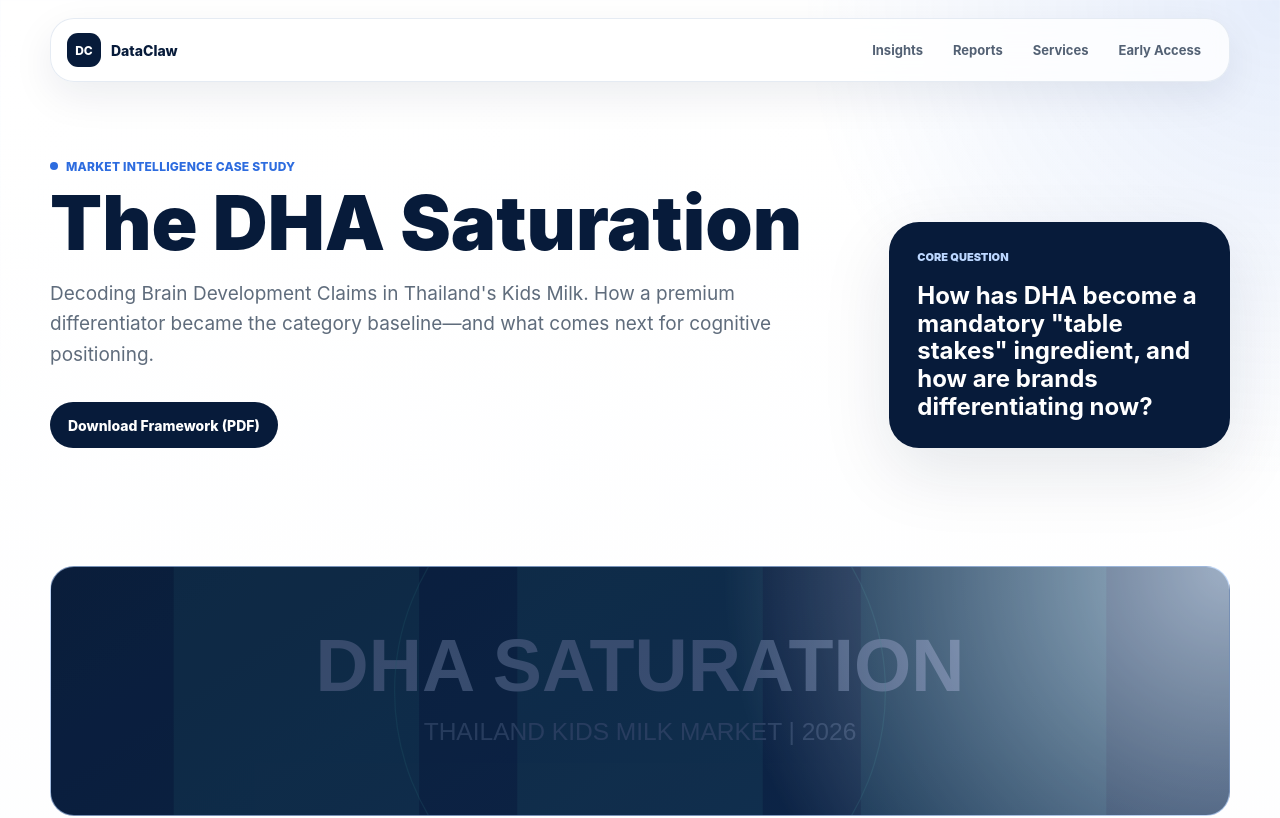
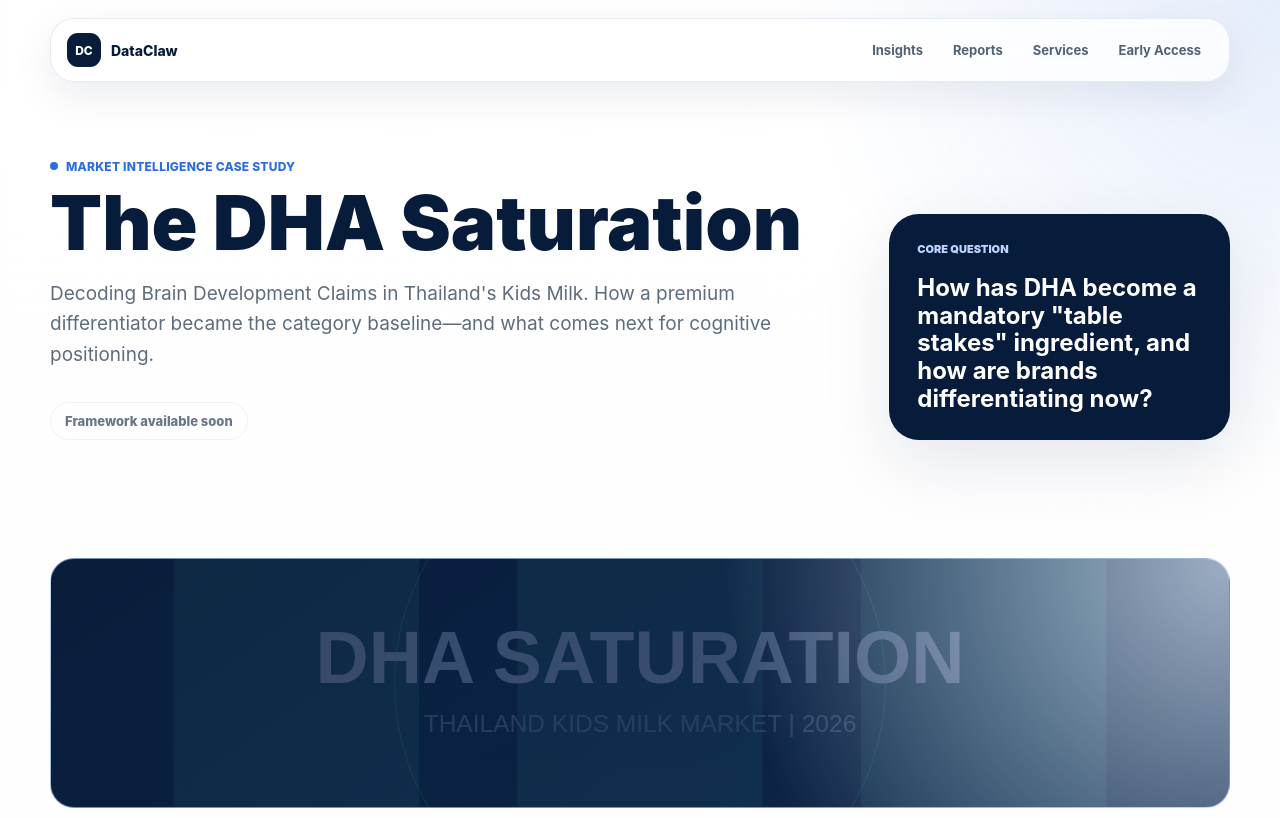
Before and after one commit to latinzx-gif/market-intelligence-website, a Next.js app: page /insights/dha-saturation-thailand-kids-milk in a window 1280 px wide. Shown: the top 818 px of the page. Built offline with nearby package versions, Linux system fonts and the light colour scheme; no server answers.

Commit message:
chore: replace placeholder CTA with available soon status

```diff
--- a/app/insights/dha-saturation-thailand-kids-milk/page.tsx
+++ b/app/insights/dha-saturation-thailand-kids-milk/page.tsx
@@ -54,9 +54,9 @@ export default function DHASaturationPage() {
             differentiator became the category baseline—and what comes next for cognitive positioning.
           </p>
           <div className="ctaRow">
-            <a href="#" className="primaryBtn">
-              Download Framework (PDF)
-            </a>
+            <span className="statusPill" style={{ opacity: 0.6, cursor: 'not-allowed' }}>
+              Framework available soon
+            </span>
           </div>
         </div>
         <div className="detailTakeaway">
```
